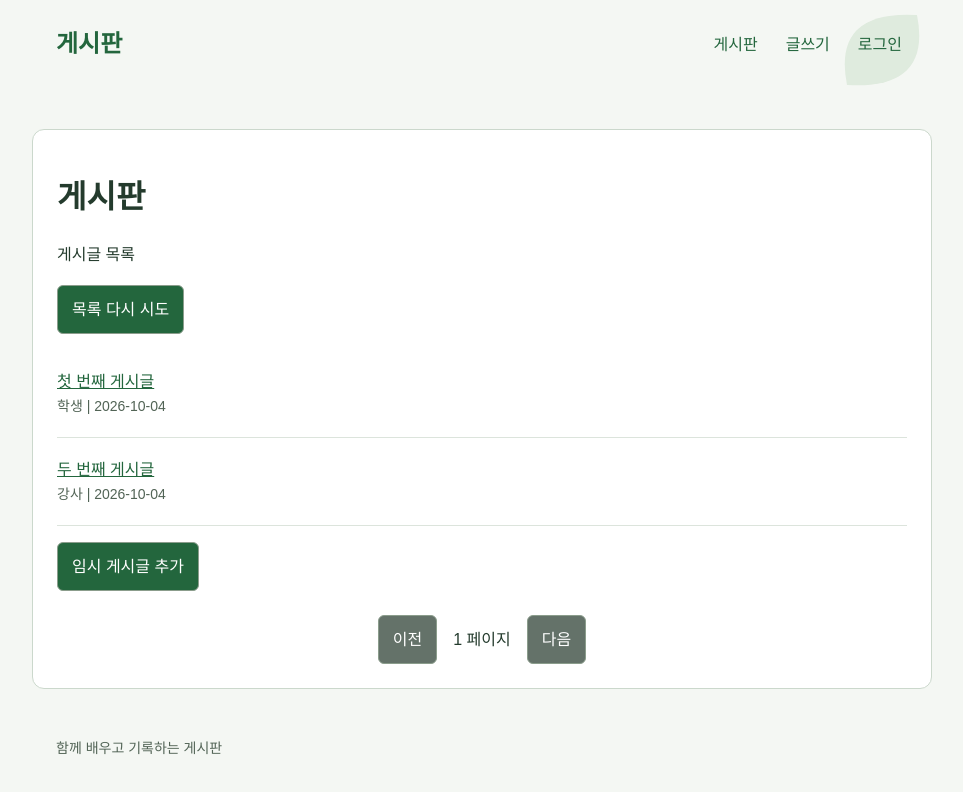
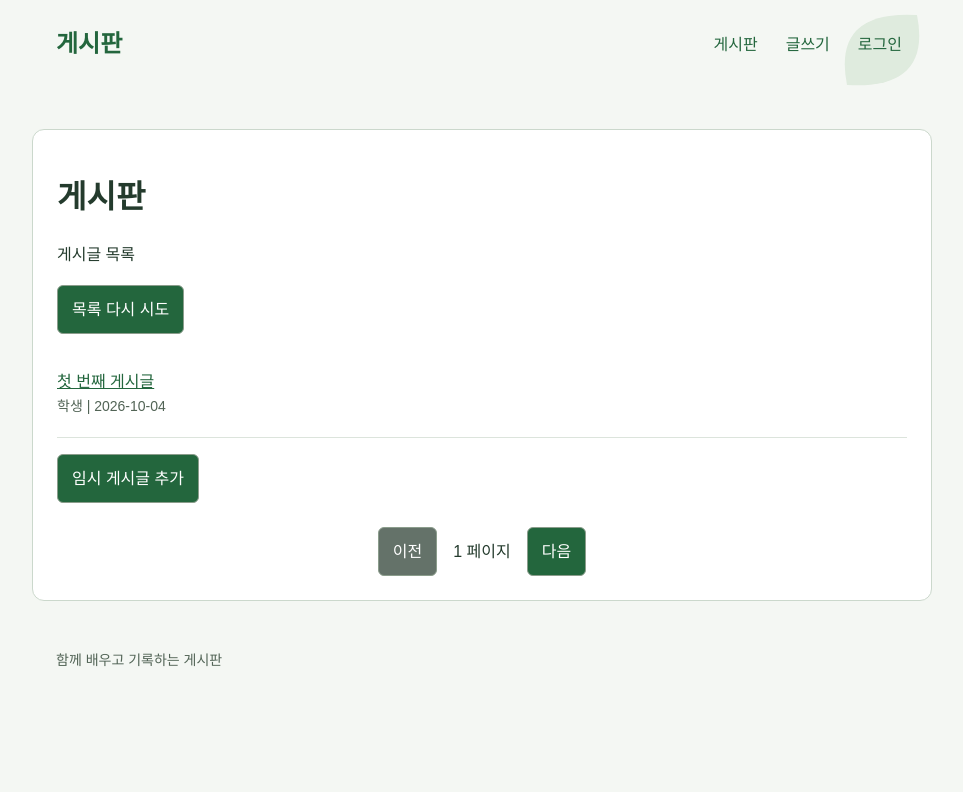
Before and after one commit to swallozy/green_board_react_2026, a React (Vite) app: page / in a window 1280 px wide. Shown: the top 792 px of the page, without its empty margins (158-1121 px from the left). Built offline with nearby package versions, Linux system fonts and the light colour scheme.

Commit message:
postlist 페이지 구현

```diff
--- a/src/components/PostList.jsx
+++ b/src/components/PostList.jsx
@@ -1,18 +1,37 @@
+import { userSearchParams, useSearchParams } from "react-router-dom";
 import PostItem from "./PostItem";
 
 export default function PostList({ posts, onAddPractivePost }) {
+    const [searchParams, setSearchParams] = useSearchParams();
+    const totalPages = Math.max(1, posts.length);
+    const requestedPage = Number(searchParams.get("page"));
+    let page = 1;
+    if (Number.isSafeInteger(requestedPage) && requestedPage > 0) {
+        page = Math.min(requestedPage, totalPages);
+    }
+
     return <main>
         <h1>게시판</h1>
         <p id="list-message" role="status">게시글 목록</p>
         <button id="retry-list" type="button">목록 다시 시도</button>
 
-        <PostListItem posts={posts} />
+        <PostListItem posts={posts.slice(page - 1, page)} />
         <button type="button" onClick={onAddPractivePost}>임시 게시글 추가</button>
 
         <div className="pagination" aria-label="페이지 이동">
-            <button id="previous-page" type="button" disabled>이전</button>
+            <button
+                id="previous-page"
+                type="button"
+                disabled={page === 1}
+                onClick={() => setSearchParams({ page: String(page - 1) })}>이전
+            </button>
             <span id="page-number">1 페이지</span>
-            <button id="next-page" type="button" disabled>다음</button>
+            <button
+                id="next-page"
+                type="button"
+                disabled={page >= totalPages}
+                onClick={() => setSearchParams({ page: String(page + 1) })}>다음
+            </button>
         </div>
     </main>
 }
```
